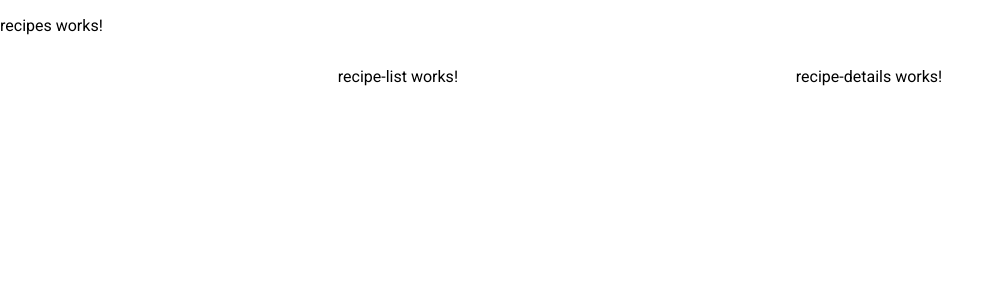
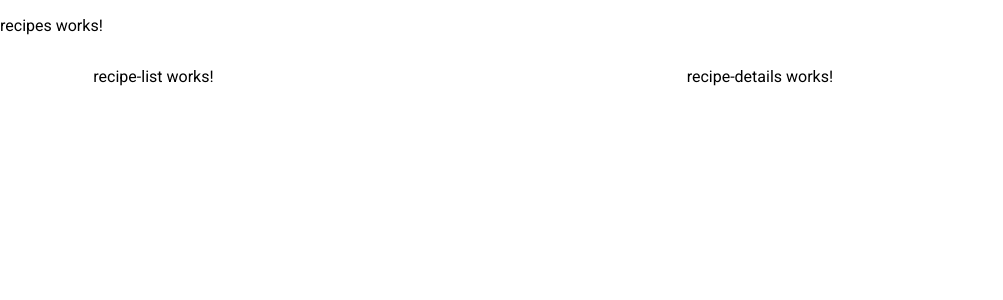
Before and after one commit to FoxGeoff/AngInputOutputEx, an Angular app: page / in a window 1280 px wide. Shown: the top 300 px of the page, without its empty margins (0-1003 px from the left). Built offline with nearby package versions, Linux system fonts and the light colour scheme.

Commit message:
tidyup GUI

```diff
--- a/src/app/recipes/recipes/recipes.component.css
+++ b/src/app/recipes/recipes/recipes.component.css
@@ -1,3 +1,11 @@
 .container {
   width: 100%;
 }
+
+.list {
+  min-width: 500px;
+}
+
+.details {
+  min-width: 500px;
+}
```
